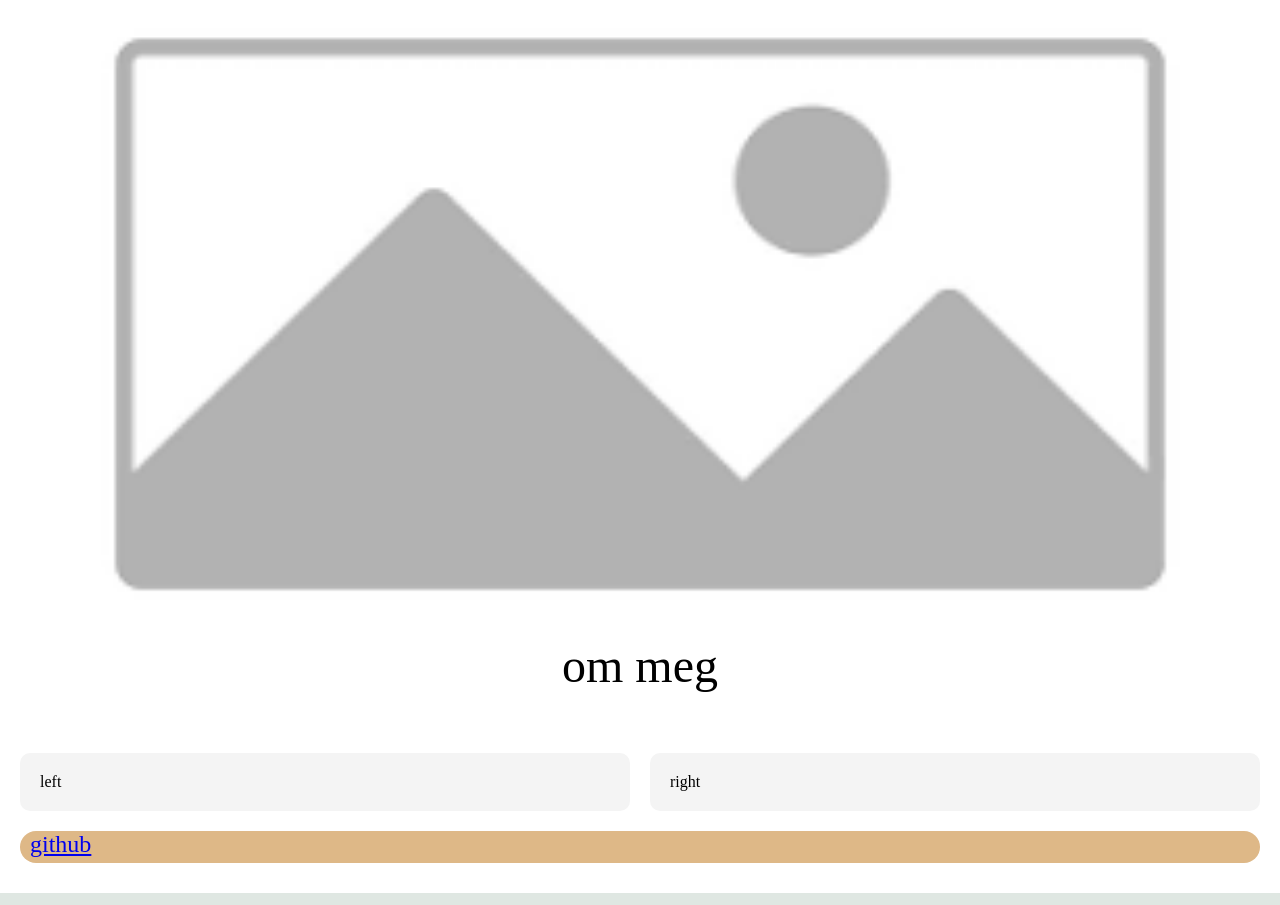
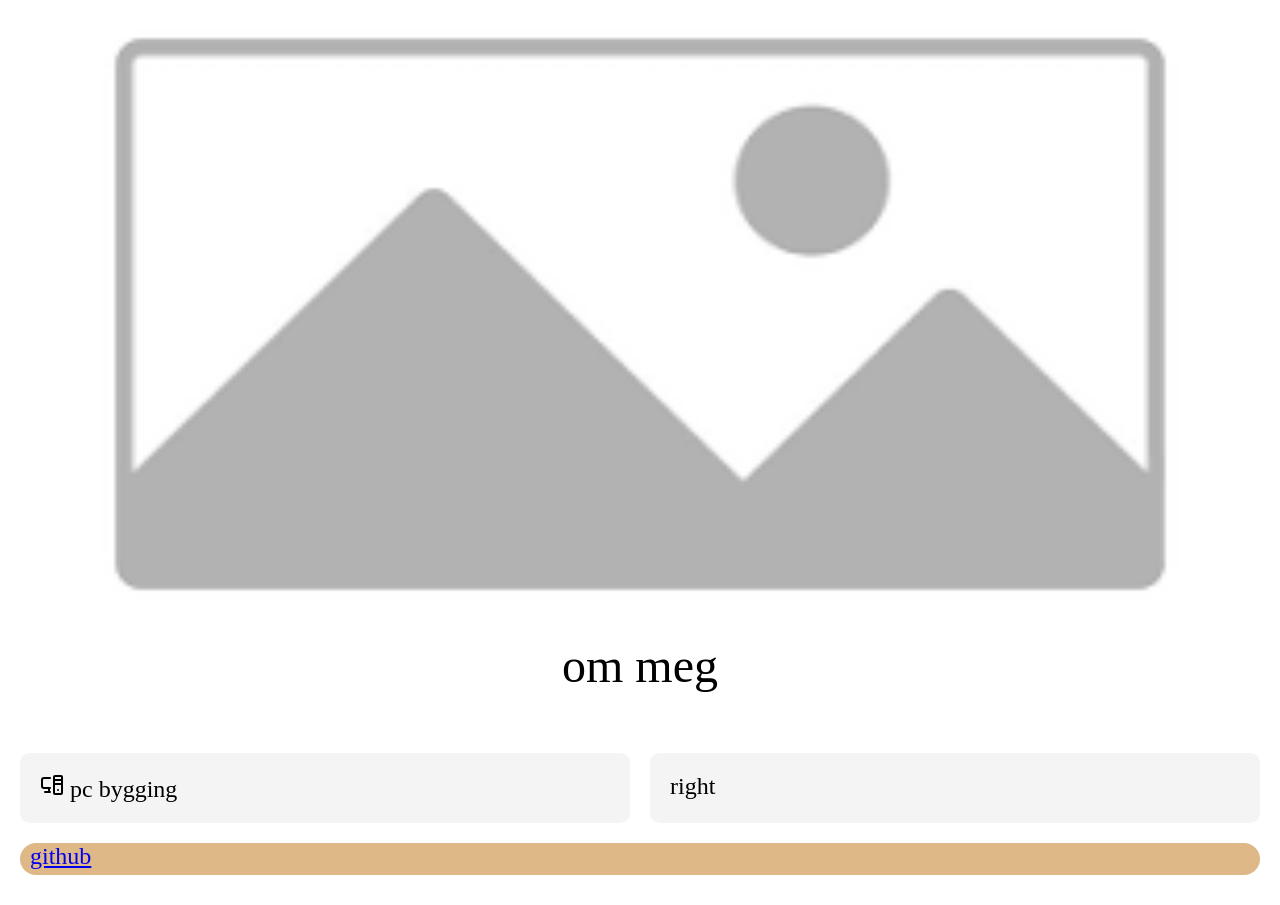
Before and after one commit to kasperisaperson/kasperisaperson.github.io, a plain HTML site: page index.html in a window 1280 px wide. Shown: the part 91-996 px from the top of the page. Drawn offline with Linux system fonts and the light colour scheme.

Commit message:
added content
added content to the site

```diff
--- a/index.html
+++ b/index.html
@@ -17,7 +17,8 @@
 </header>
    <picture><img src="pic/placeholder.png" alt="placeholder"></picture>
     <main>om meg </main>
-    <aside class="aside-left">left</aside>
+    <aside class="aside-left"><svg xmlns="http://www.w3.org/2000/svg" width="24" height="24" viewBox="0 0 24 24" fill="none" stroke="currentColor" stroke-width="2" stroke-linecap="round" stroke-linejoin="round" class="lucide lucide-monitor-pc preview-icon"><path d="M10 15H4a2 2 0 01-2-2V7a2 2 0 012-2h6"/><path d="M10 19H5"/><path d="M14 11h8"/><path d="M14 7h8"/><path d="M18 17h.01"/><path d="M9 19v-4"/><rect x="14" y="3" width="8" height="18" rx="1"/></svg>
+    pc bygging</aside>
     <aside class="aside-right">right</aside>
     <footer><a href="https://github.com/kasperisaperson/kasperisaperson.github.io">github</a></footer>
 
--- a/style.css
+++ b/style.css
@@ -74,6 +74,7 @@ main {
     padding: 20px;
     margin-left: 20px;
     border-radius: 10px;
+    font-size: 1.5rem;
 }
 
 .aside-right {
@@ -82,6 +83,7 @@ main {
     padding: 20px;
     margin-right: 20px;
     border-radius: 10px;
+    font-size: 1.5rem;
 }
 
 footer {grid-area: footer;
```
